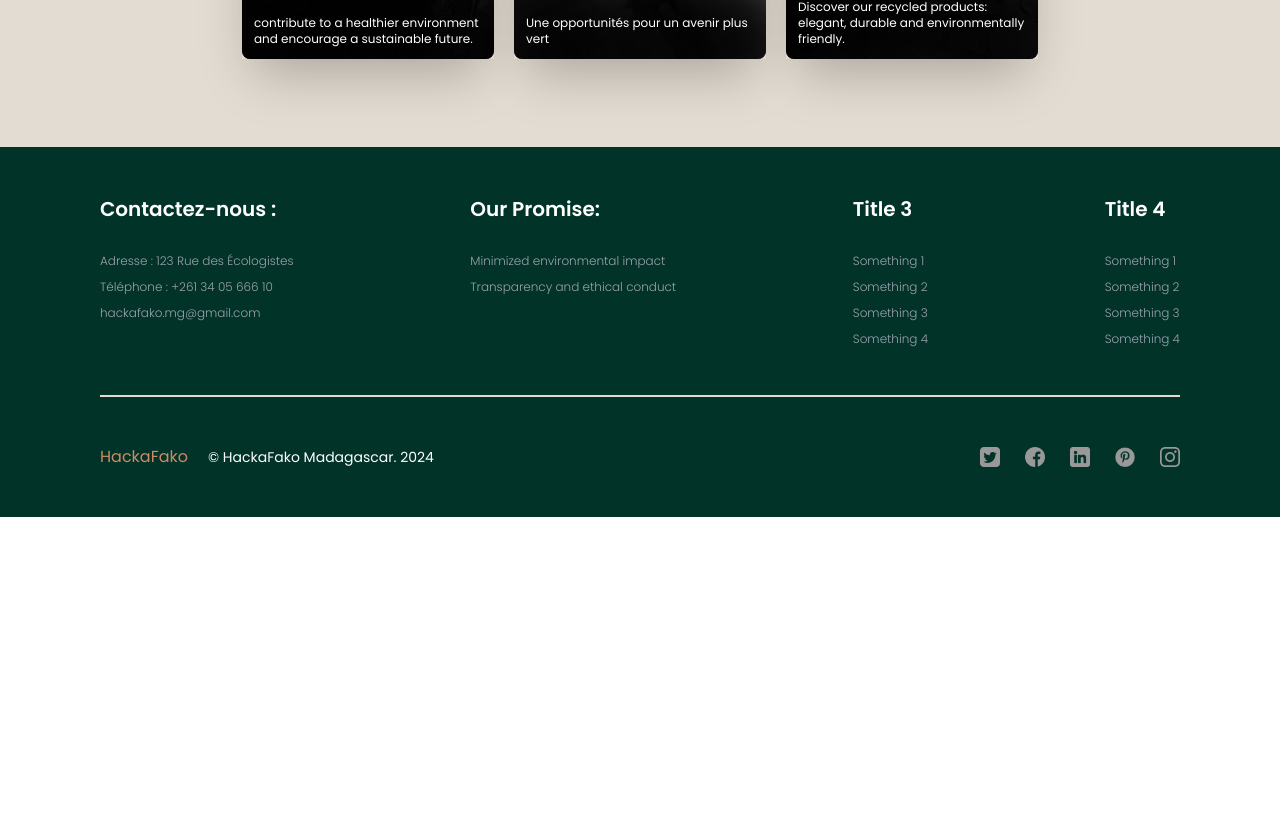
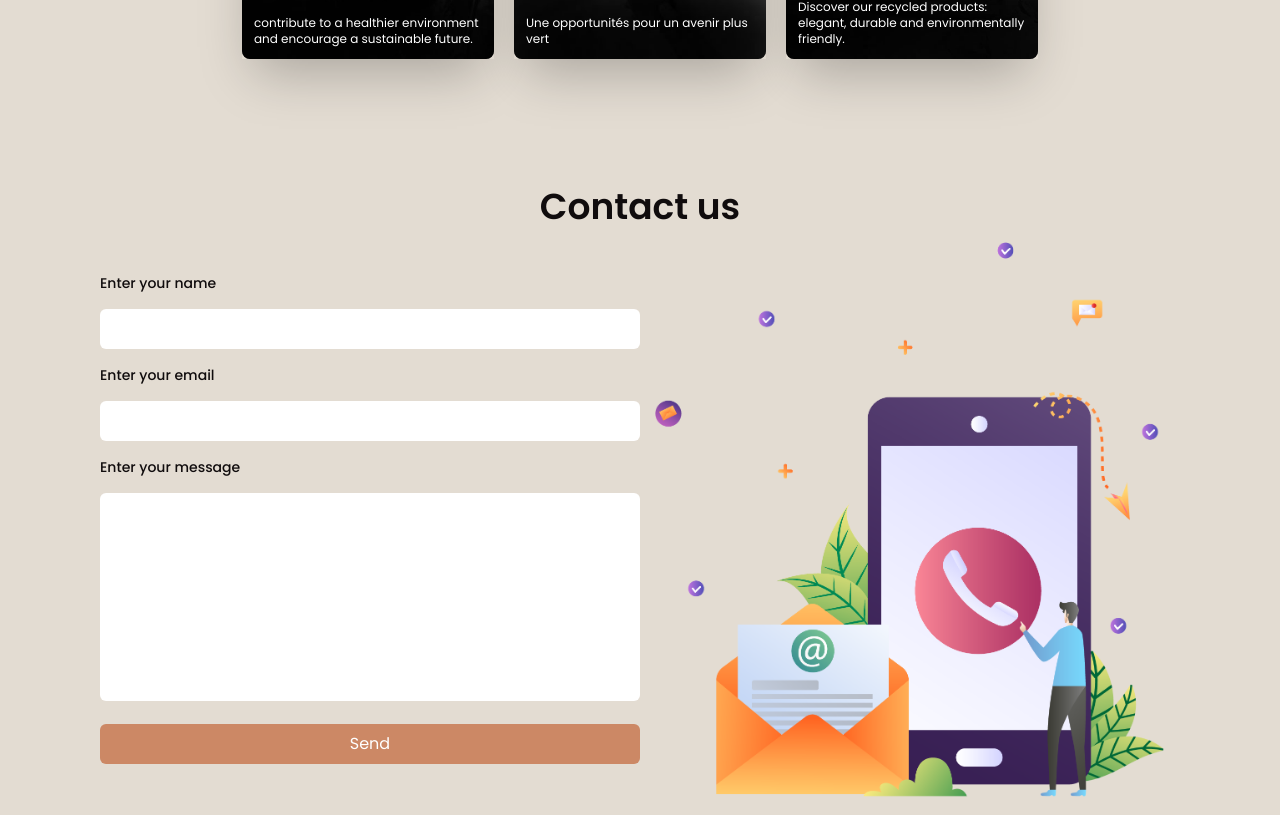
Before and after one commit to Bits-Bobs/hackathon-ui, a React (Vite) app: page /home in a window 1280 px wide. Shown: the part 1605-2420 px from the top of the page. Before the commit the page ends 2122 px from the top, so only its background shows below. Built offline with nearby package versions, Linux system fonts and the light colour scheme.

Commit message:
feat: contact section

```diff
--- a/package.json
+++ b/package.json
@@ -15,6 +15,7 @@
     "aos": "^2.3.4",
     "react": "^18.3.1",
     "react-dom": "^18.3.1",
+    "react-hook-form": "^7.52.2",
     "react-router-dom": "^6.16.0",
     "typed.js": "^2.1.0",
     "vite-tsconfig-paths": "^5.0.1"
--- a/src/assets/index.ts
+++ b/src/assets/index.ts
@@ -12,6 +12,7 @@ import Service2 from './service 2.jpg';
 import Service3 from './service 3.jpg';
 import Service from './service.jpg';
 import Twitter from './twitter.png';
+import ContactImg from './contact.png';
 
 export {
   ProfileAvatar,
@@ -28,4 +29,5 @@ export {
   Service1,
   Service2,
   Service3,
+  ContactImg
 };
--- /dev/null
+++ b/src/components/Contact.tsx
@@ -0,0 +1,15 @@
+import { ContactImg } from '../assets';
+import { ContactForm } from './ContactForm.tsx';
+
+export const Contact = () => {
+  return (
+    <div className='w-full'>
+      <div className='max-w-[1080px] mx-auto flex items-center justify-between'>
+        <ContactForm />
+        <div className='flex h-full w-2/4 items-center justify-center text-center'>
+          <img src={ContactImg} alt='contact us' />
+        </div>
+      </div>
+    </div>
+  )
+}
--- /dev/null
+++ b/src/components/ContactForm.tsx
@@ -0,0 +1,27 @@
+export const ContactForm = () => {
+  return (
+    <form style={{ flex: 2 }} className='space-y-4'>
+      <label htmlFor='name' className='block text-sm font-medium text-[#100C0D]'>
+        Enter your name
+      </label>
+      <input required id='name' type='text' className='bg-hover mt-1 w-full rounded-md p-2 outline-none' />
+
+      <label htmlFor='email' className='block text-sm font-medium text-[#100C0D]'>
+        Enter your email
+      </label>
+      <input id='email' type='email' className='bg-hover mt-1 w-full rounded-md p-2 outline-none' />
+
+      <label htmlFor='transactionDatetime' className='block text-sm font-medium text-[#100C0D]'>
+        Enter your message
+      </label>
+      <textarea rows={8} className='bg-hover resize-none mt-1 w-full rounded-md p-2 outline-none' />
+
+      <button
+        type='submit'
+        className='bg-[#CC8865] flex w-full items-center justify-center gap-2 rounded-md p-2 text-white transition-colors hover:bg-[#100C0D]'
+      >
+        Send
+      </button>
+    </form>
+  );
+};
--- a/src/components/index.ts
+++ b/src/components/index.ts
@@ -5,3 +5,5 @@ export * from './Hero';
 export * from './ServiceSlide';
 export * from './ServiceCard';
 export * from './About';
+export * from './Contact';
+export * from './ContactForm';
--- a/src/pages/Home.tsx
+++ b/src/pages/Home.tsx
@@ -1,4 +1,4 @@
-import { About, Hero, ServiceCard, ServiceSlide } from '../components';
+import { About, Contact, Hero, ServiceCard, ServiceSlide } from '../components';
 import { services } from '../lib';
 
 export const Home = () => {
@@ -16,6 +16,10 @@ export const Home = () => {
           ))}
         </ServiceSlide>
       </div>
+      <div className='py-10' id='contact'>
+        <h1 className='text-center text-4xl font-semibold text-[#100C0D]'>Contact us</h1>
+        <Contact />
+      </div>
     </main>
   );
 };
```
Also changed, not shown: src/assets/contact.png (added), 1 other file (tests, documents, lock files or other folders).
